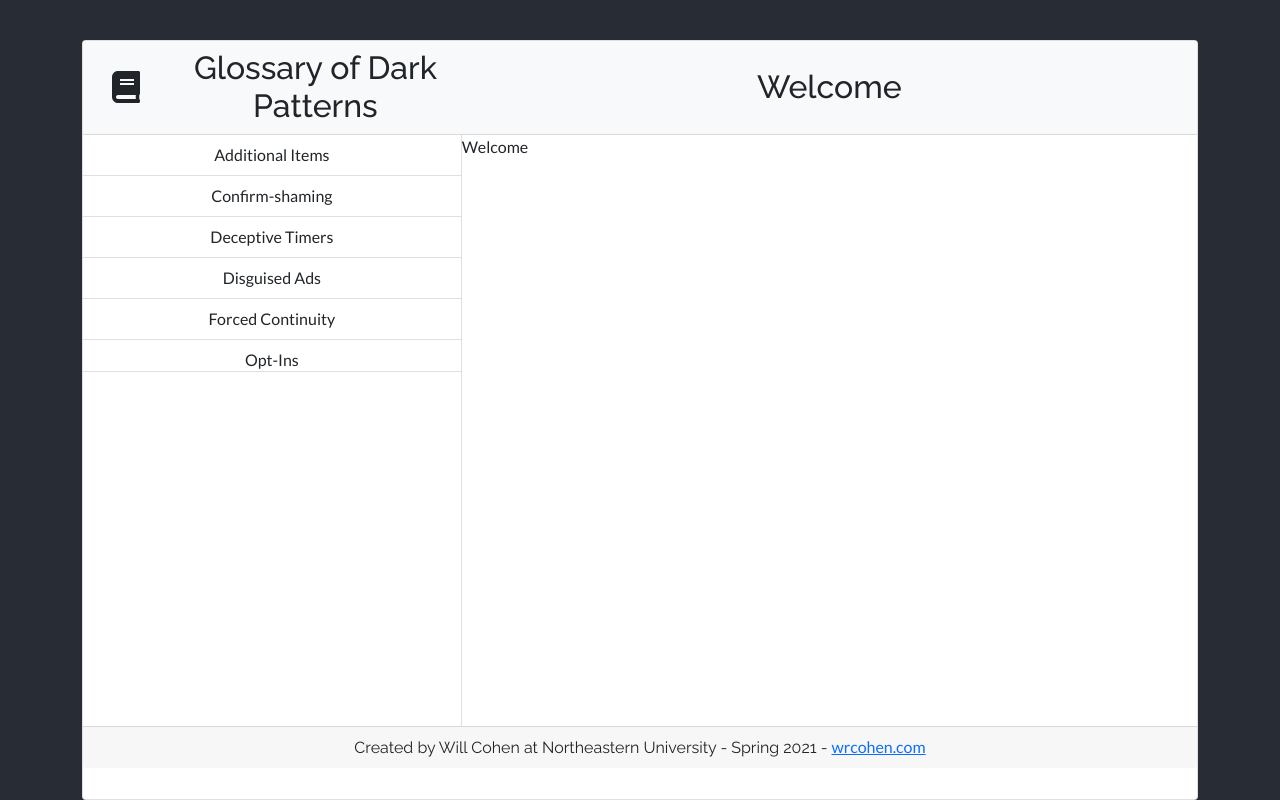
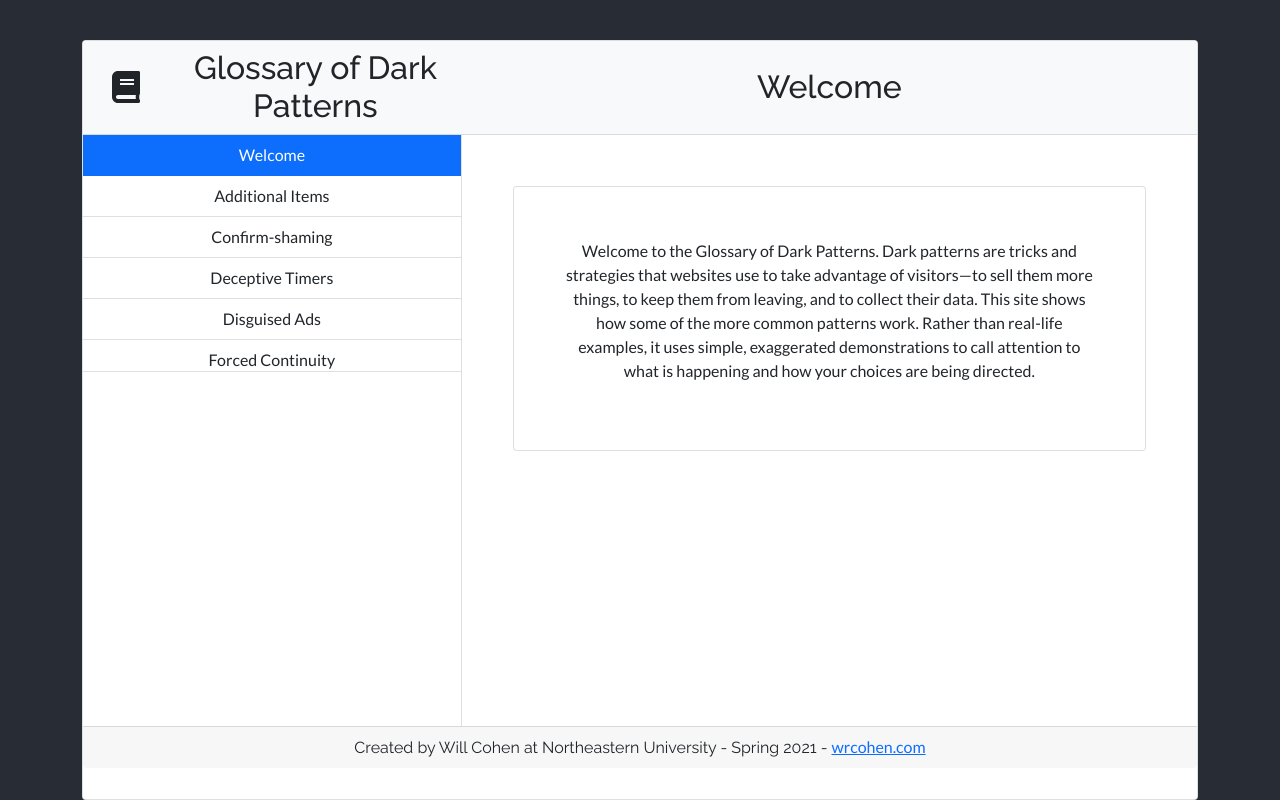
Before and after one commit to whysgai/dark-pattern-glossary, a React (Create React App) app: page / in a window 1280 px wide. Built offline with nearby package versions, Linux system fonts and the light colour scheme.

Commit message:
feat: Minor changes for welcome text

```diff
--- /dev/null
+++ b/src/components/GlossaryItems/Welcome.js
@@ -0,0 +1,8 @@
+const Welcome = () =>
+    <div className="confirmshaming lots-of-padding">
+        <div className="card card-body">
+            <p>Welcome to the Glossary of Dark Patterns. Dark patterns are tricks and strategies that websites use to take advantage of visitors—to sell them more things, to keep them from leaving, and to collect their data. This site shows how some of the more common patterns work. Rather than real-life examples, it uses simple, exaggerated demonstrations to call attention to what is happening and how your choices are being directed.</p>
+        </div>
+    </div>
+
+export default Welcome;
--- a/src/components/GlossaryPage.js
+++ b/src/components/GlossaryPage.js
@@ -1,3 +1,4 @@
+import Welcome from "./GlossaryItems/Welcome";
 import AdditionalItems from "./GlossaryItems/AdditionalItems";
 import Confirmshaming from "./GlossaryItems/Confirmshaming";
 import DeceptiveTimers from "./GlossaryItems/DeceptiveTimers";
@@ -34,7 +35,7 @@ const GlossaryPage = props =>
                                         props.activeIndex === "Trammel Net" ?
                                             <TrammelNet/>
                                             :
-                                            <span>Welcome</span>
+                                            <Welcome/>
         }
     </div>
 
--- a/src/data/patterns.js
+++ b/src/data/patterns.js
@@ -1,5 +1,10 @@
 export default {
     patterns : [
+        {
+            index: 0,
+            title: "Welcome",
+            description: "Welcome to the Glossary of Dark Patterns.\\n Dark patterns are tricks and strategies that websites use to take advantage of visitors—to sell them more things, to keep them from leaving, and to collect their data. This site shows how some of the more common patterns work. Rather than real-life examples, it uses simple, exaggerated demonstrations to call attention to what is happening and how your choices are being directed."
+        },
         {
             index: 1,
             title: "Additional Items",
```
